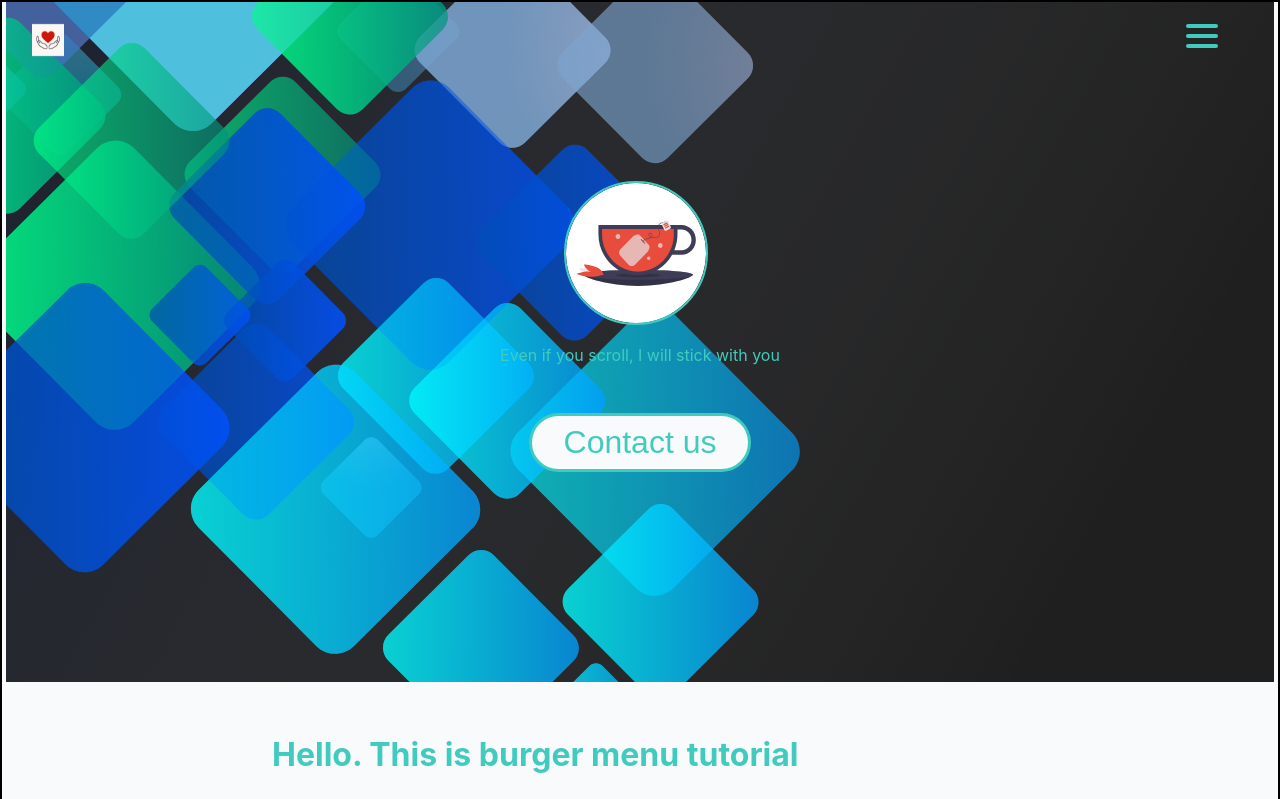
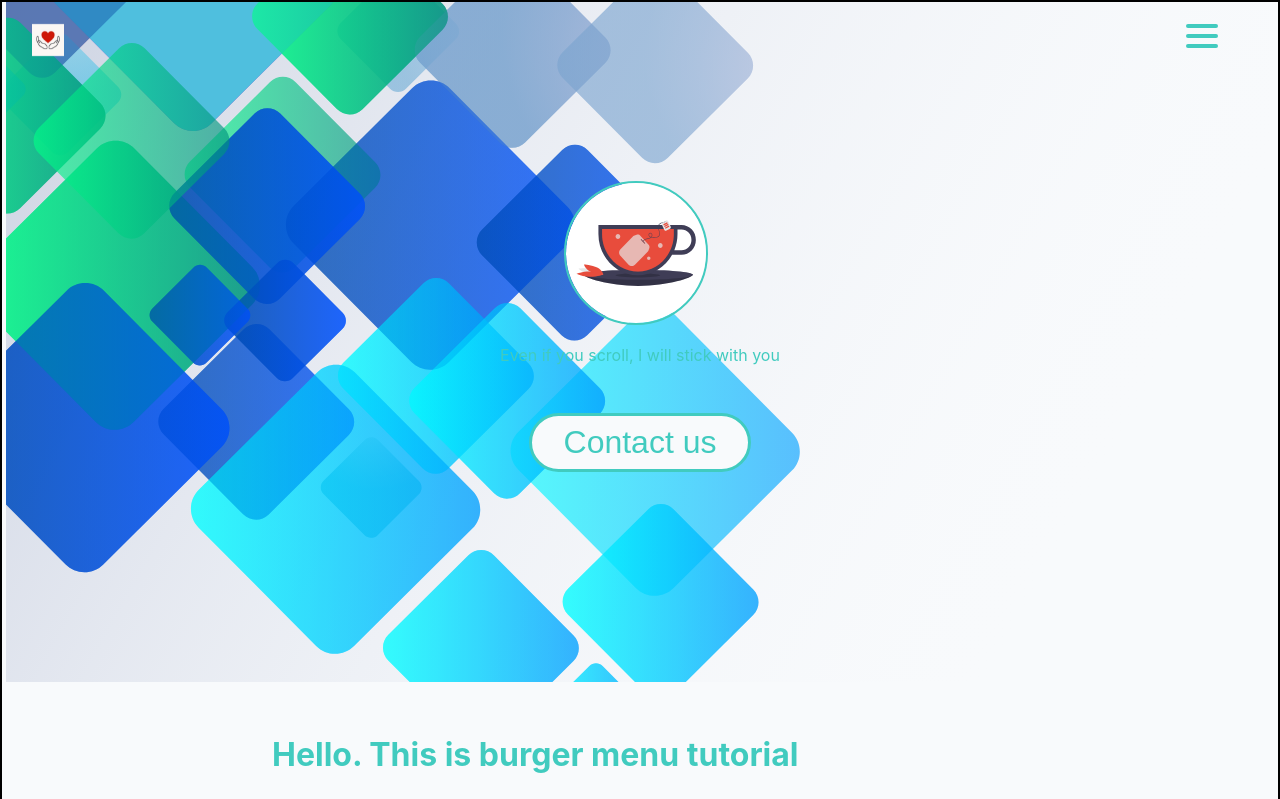
Before and after one commit to Dudi1896/denzel-website, a React (Create React App) app: page / in a window 1280 px wide. Shown: the top 799 px of the page. Built offline with nearby package versions, Linux system fonts and the light colour scheme.

Commit message:
code clean up w/ home page added

```diff
--- a/src/App.js
+++ b/src/App.js
@@ -1,35 +1,11 @@
-import React, { useState, useRef } from "react";
-import { ThemeProvider } from "styled-components";
-import { useOnClickOutside } from "./Hooks/hooks.js";
-import { GlobalStyles } from "./global";
-import { theme } from "./theme";
-import { Burger, Menu, Navbar, Welcome } from "./components";
-import FocusLock from "react-focus-lock";
-// import { Routes, Route } from "react-router-dom";
-import useSticky from "./Hooks/useSticky.js";
+import React from "react";
+import Home from "./components/Home/Home.js";
 
 function App() {
-  const [open, setOpen] = useState(false);
-  const node = useRef();
-  const menuId = "main-menu";
-  useOnClickOutside(node, () => setOpen(false));
-  const { isSticky, element } = useSticky();
 
   return (
     <div>
-      <ThemeProvider theme={theme}>
-        <>
-          <GlobalStyles />
-          <div ref={node}>
-            <FocusLock disabled={!open}>
-              <Navbar sticky={isSticky} />
-              <Welcome element={element} />
-              <Burger sticky={isSticky} open={open} setOpen={setOpen} aria-controls={menuId} />
-              <Menu sticky={isSticky} open={open} setOpen={setOpen} id={menuId} />
-            </FocusLock>
-          </div>
-        </>
-      </ThemeProvider>
+      <Home/>
     </div>
   );
 }
--- a/src/components/Home.js
+++ /dev/null
@@ -1,13 +0,0 @@
-
-import React from 'react';
-const Home = () => {
-
- return (
-    <>
-    <h1 style={{color:"green"}}>
-        This is a Home Page.</h1>
-  </>
-  )
-};
-
-export default Home;
--- /dev/null
+++ b/src/components/Home/Home.js
@@ -0,0 +1,36 @@
+import React, { useState, useRef } from "react";
+import { ThemeProvider } from "styled-components";
+import { useOnClickOutside } from "../../Hooks/hooks.js";
+import { GlobalStyles } from "../../global.js";
+import { theme } from "../../theme.js";
+import { Burger, Menu, Navbar, Welcome } from "../../components";
+import FocusLock from "react-focus-lock";
+import useSticky from "../../Hooks/useSticky.js";
+
+const Home = () => {
+  const [open, setOpen] = useState(false);
+  const node = useRef();
+  const menuId = "main-menu";
+  useOnClickOutside(node, () => setOpen(false));
+  const { isSticky, element } = useSticky();
+
+  return (
+    <div>
+      <ThemeProvider theme={theme}>
+        <>
+          <GlobalStyles />
+          <div ref={node}>
+            <FocusLock disabled={!open}>
+              <Navbar sticky={isSticky} />
+              <Welcome element={element} />
+              <Burger sticky={isSticky} open={open} setOpen={setOpen} aria-controls={menuId}/>
+              <Menu sticky={isSticky} open={open} setOpen={setOpen} id={menuId}/>
+            </FocusLock>
+          </div>
+        </>
+      </ThemeProvider>
+    </div>
+  );
+};
+
+export default Home;
--- /dev/null
+++ b/src/components/Home/index.js
@@ -0,0 +1 @@
+export { default } from "./Home";
--- a/src/components/Welcome/Welcome.styled.js
+++ b/src/components/Welcome/Welcome.styled.js
@@ -3,7 +3,7 @@ import bg from "../../assets/images/bg.svg"
 
 export const StyledWelcome = styled.div`
     background-image: url(${bg});
-    background-color: #1f1f1f;
+    background-color: cream;
     background-attachment: fixed;
     background-size: cover;
     height: 85vh;
```
